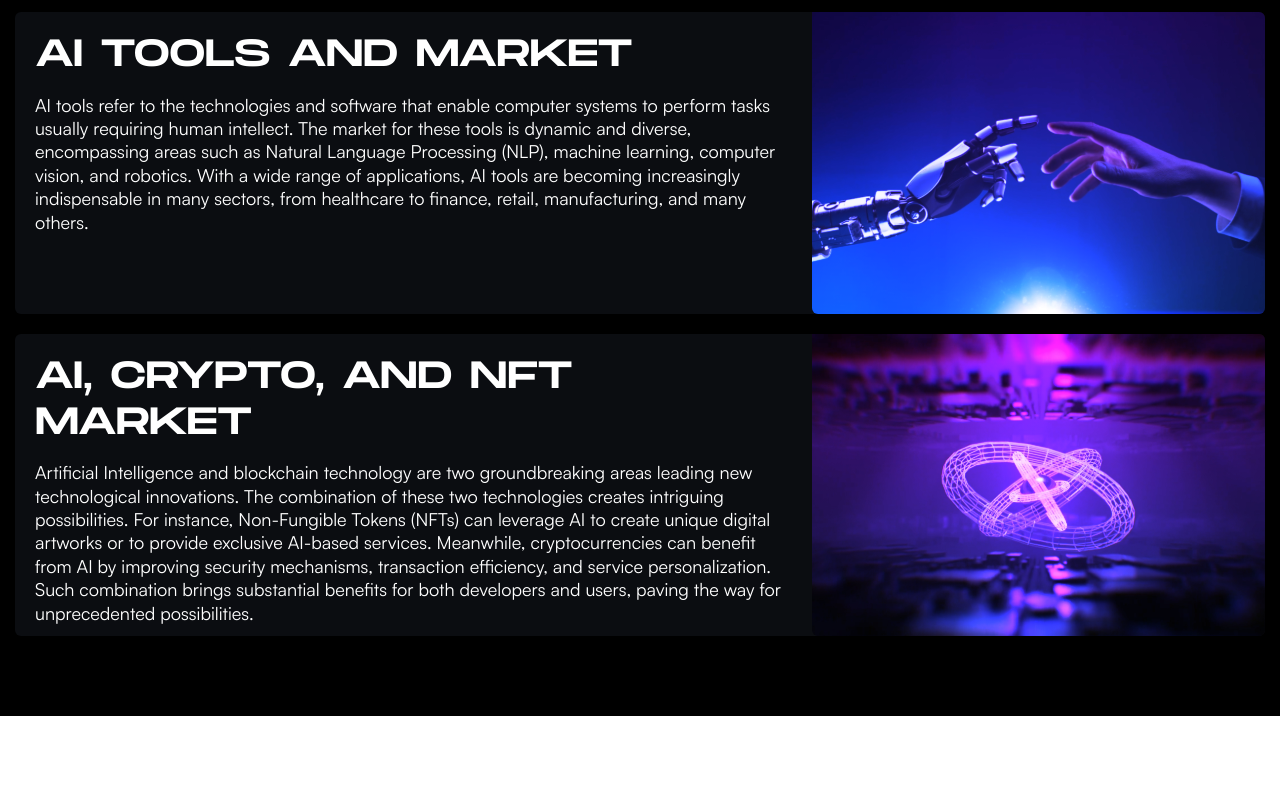
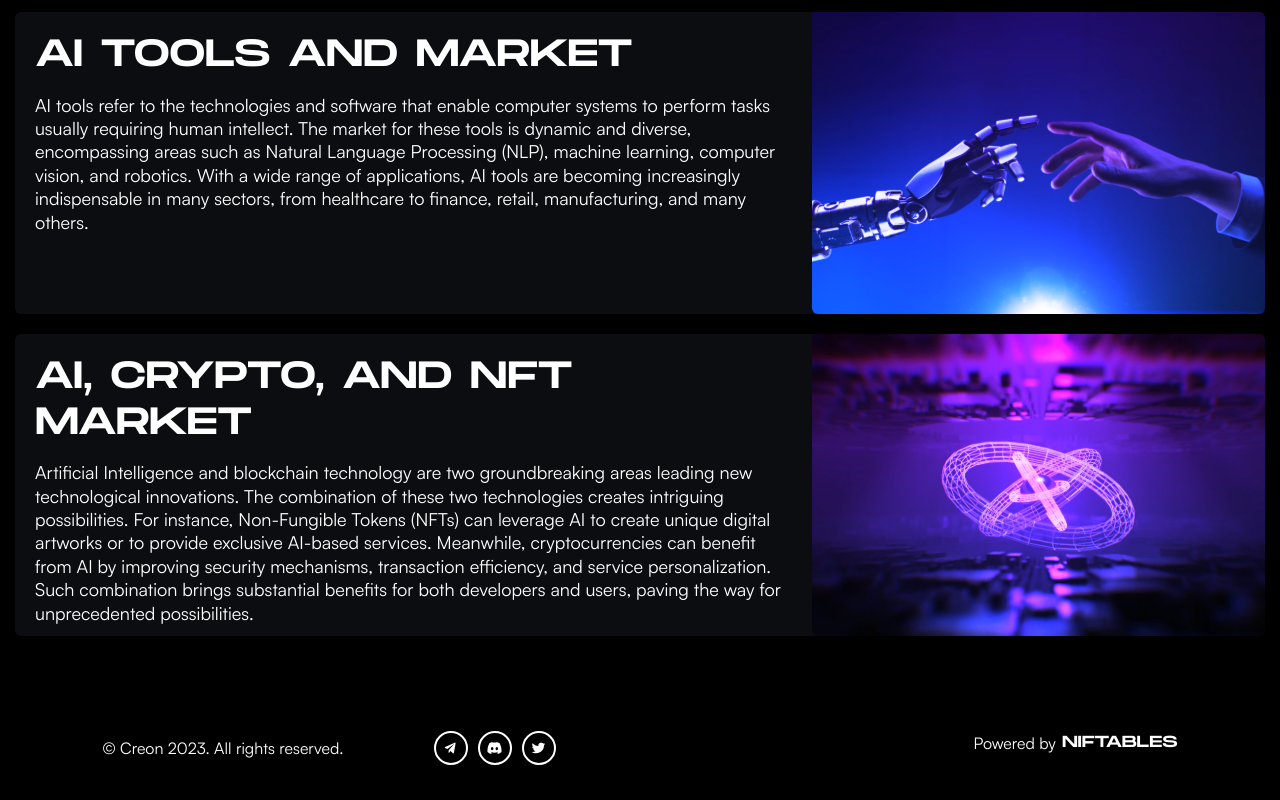
Before and after one commit to 4DeR99/creon, a Next.js app: page / in a window 1280 px wide. Shown: the part 5248-6048 px from the top of the page. Before the commit the page ends 5964 px from the top, so only its background shows below. Built offline with nearby package versions, Linux system fonts and the light colour scheme.

Commit message:
feat: added footer to layout

```diff
--- a/app/layout.tsx
+++ b/app/layout.tsx
@@ -1,3 +1,4 @@
+import Footer from 'components/molecules/Footer';
 import Header from './components/molecules/Header';
 import './globals.css';
 
@@ -16,6 +17,7 @@ function Layout({ children }: LayoutProps) {
               {children}
             </div>
           </main>
+          <Footer />
         </div>
       </body>
     </html>
```
